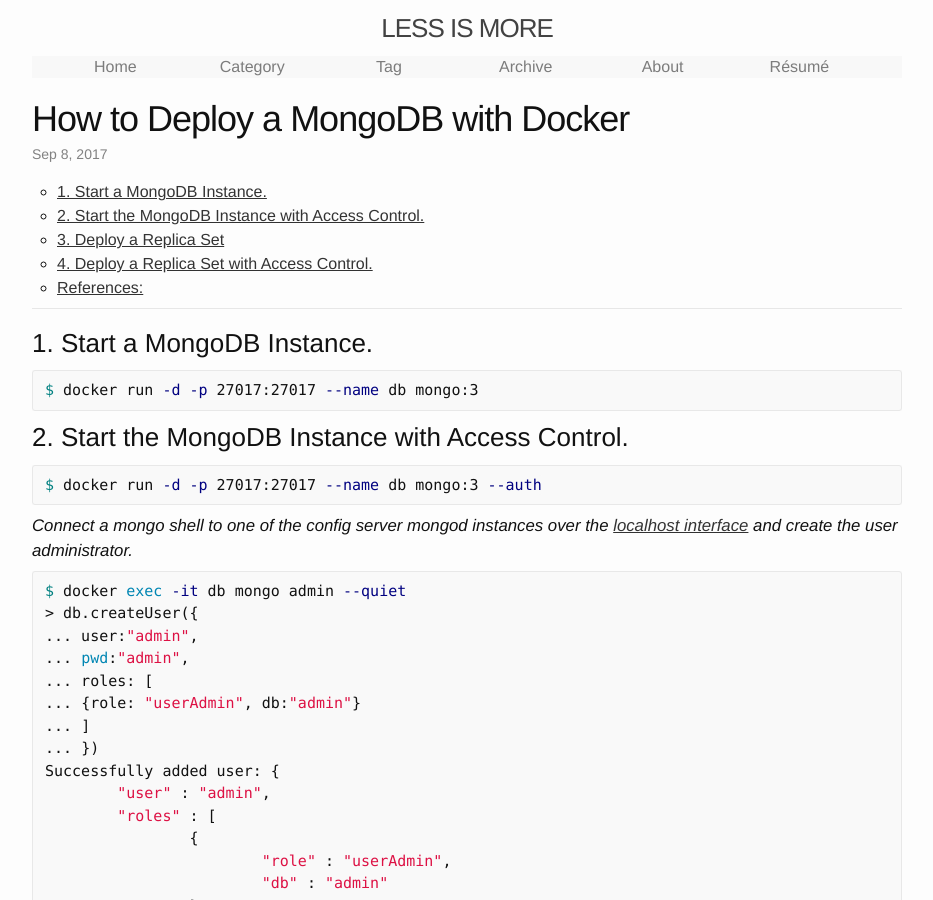
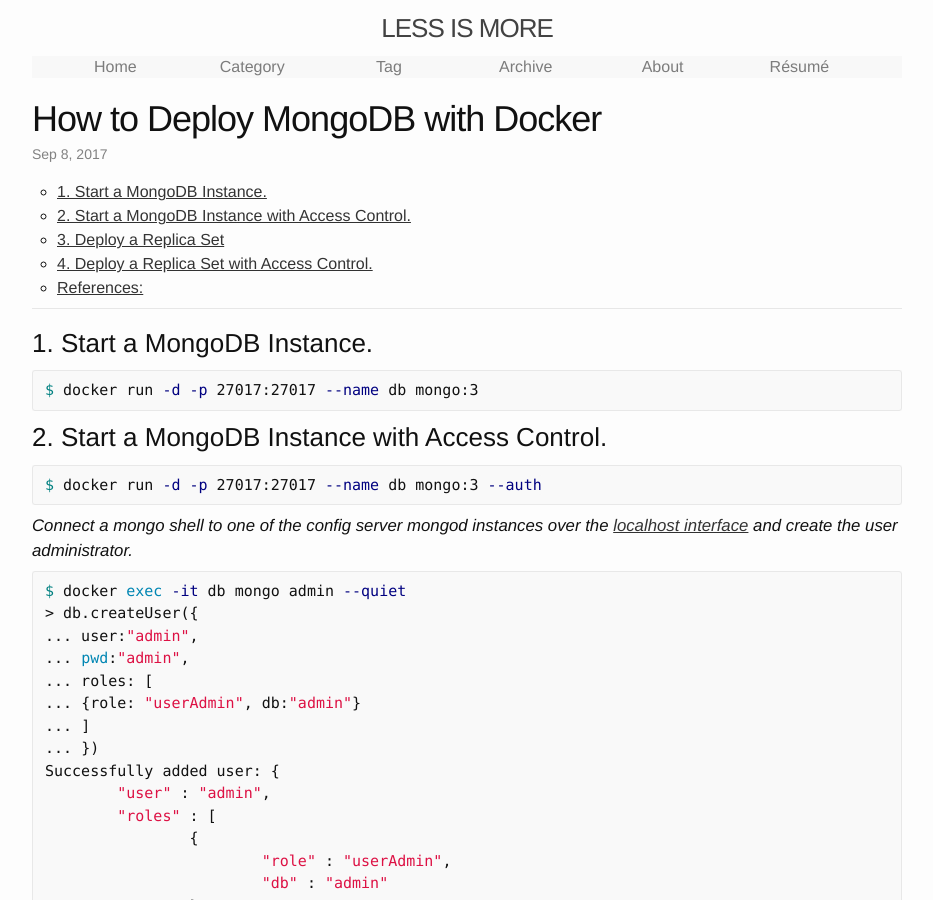
Before and after one commit to ousiax/ousiax.github.io, a Jekyll site: the page built from _posts/2017-09-08-how-to-deploy-mongodb-with-docker.md, in a window 1280 px wide and 900 px high. Shown: the whole window, without its empty margins (173-1106 px from the left). Built offline with Jekyll 4.4.1, drawn with Linux system fonts in a browser that asks for light colours; some of the changed lines change nothing that is shown.

Commit message:
Move 2017-09-08-how-to-deploy-a-mongodb-with-docker.md -> 2017-09-08-how-to-deploy-mongodb-with-docker.md

````diff
--- a/_posts/2017-09-08-how-to-deploy-a-mongodb-with-docker.md
+++ b/_posts/2017-09-08-how-to-deploy-mongodb-with-docker.md
@@ -1,9 +1,9 @@
 ---
 layout: post
-title: "How to Deploy a MongoDB with Docker"
+title: "How to Deploy MongoDB with Docker"
 date: 2017-09-08 15-37-56 +0800
-categories: ['Mongo']
-tags: ['Mongo']
+categories: ['Docker']
+tags: ['Docker', 'Mongo']
 disqus_identifier: 32306689283863169736250327311358675453
 ---
 * TOC
@@ -18,7 +18,7 @@
 $ docker run -d -p 27017:27017 --name db mongo:3
 ```
 
-### 2. Start the MongoDB Instance with Access Control.
+### 2. Start a MongoDB Instance with Access Control.
 
 ```sh
 $ docker run -d -p 27017:27017 --name db mongo:3 --auth
````
